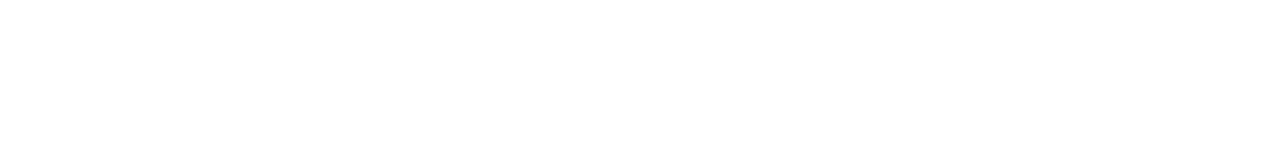
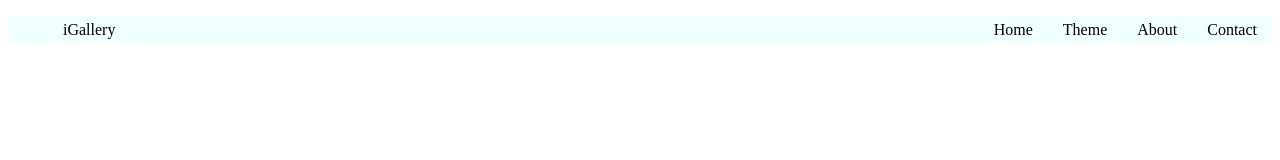
Before and after one commit to ShaliniSunkuru/image-gallery, a plain HTML site: page index.html in a window 1280 px wide. Drawn offline with Linux system fonts and the light colour scheme.

Commit message:
created basic navbar

```diff
--- a/assets/css/style.css
+++ b/assets/css/style.css
@@ -0,0 +1,13 @@
+.nav-container {
+    list-style-type: none;
+    display: flex;
+    background-color: azure;
+    /* justify-content: space-evenly; */
+}
+.nav-item{
+    /* border: 1px solid red; */
+    padding: 5px 15px;
+}
+#home{
+    margin-left: auto;
+}
--- a/index.html
+++ b/index.html
@@ -4,8 +4,18 @@
     <meta charset="UTF-8">
     <meta name="viewport" content="width=device-width, initial-scale=1.0">
     <title>Image Gallery</title>
+    <link rel="stylesheet" href="assets/css/style.css">
 </head>
 <body>
-
+    <!--navbar-->
+    <nav>
+        <ul class="nav-container">
+            <li class="nav-item" id="name">iGallery</li>
+            <li class="nav-item" id="home">Home</li>
+            <li class="nav-item" id="theme">Theme</li>
+            <li class="nav-item" id="about">About</li>
+            <li class="nav-item" id="contact">Contact</li>
+        </ul>
+    </nav>
 </body>
 </html>
```
